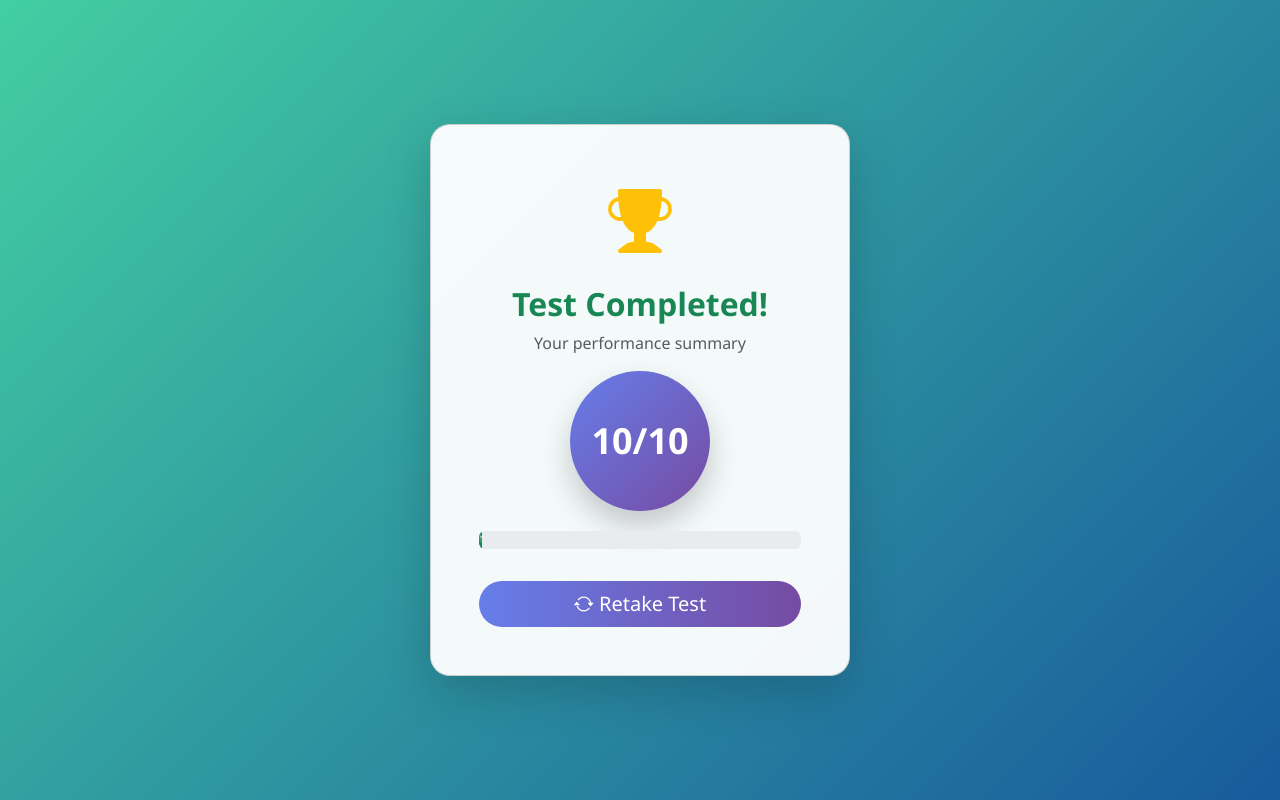
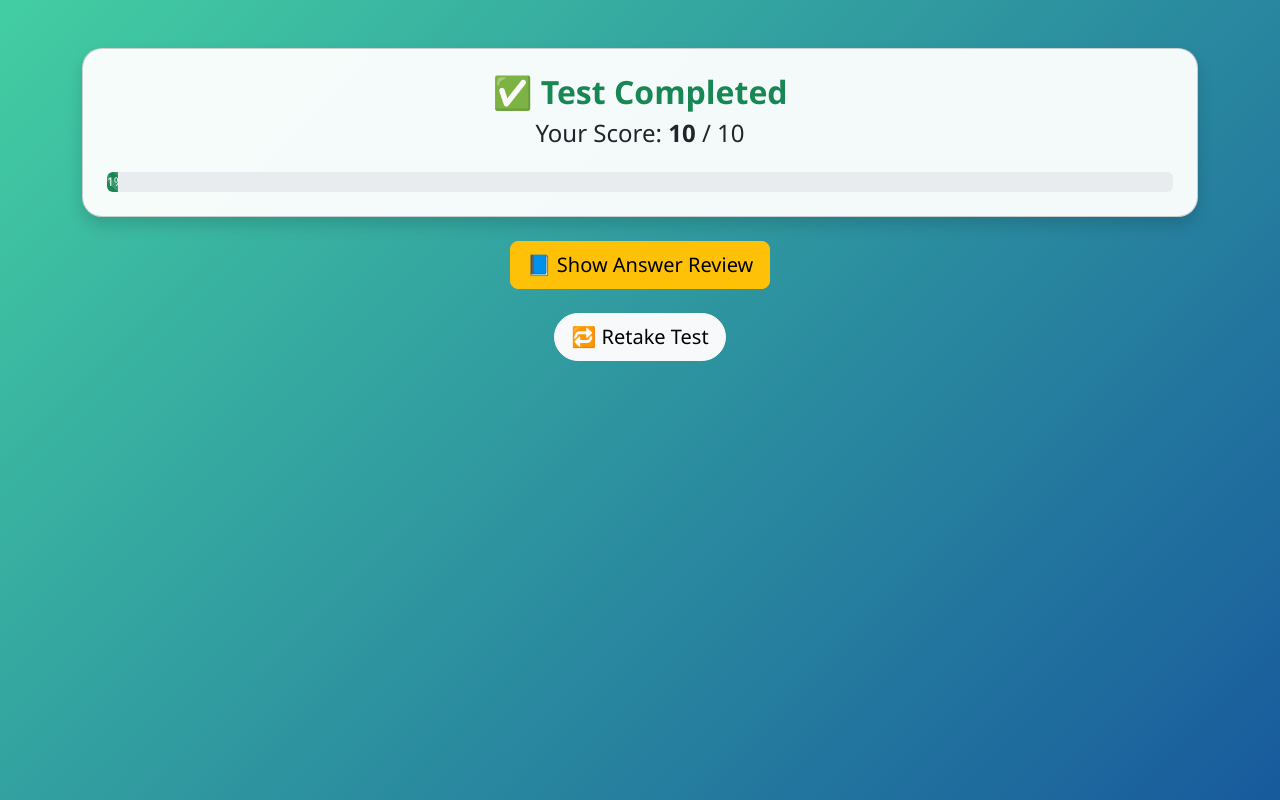
Before and after one commit to Darshan455111/AptiTest, a Django app: template testapp/templates/testapp/result.html in a window 1280 px wide. Run offline with Django 5.2, Linux system fonts and the light colour scheme; the template is opened without the code that fills it: most values are stand-ins (such as "Sample title", 1, 10 or a date in 2020).

Commit message:
Added Answer Review Feature

```diff
--- a/testapp/templates/testapp/result.html
+++ b/testapp/templates/testapp/result.html
@@ -4,11 +4,7 @@
     <meta charset="UTF-8">
     <title>Test Result</title>
 
-    <!-- Bootstrap -->
     <link href="https://cdn.jsdelivr.net/npm/bootstrap@5.3.2/dist/css/bootstrap.min.css" rel="stylesheet">
-
-    <!-- Icons -->
-    <link href="https://cdn.jsdelivr.net/npm/bootstrap-icons@1.11.3/font/bootstrap-icons.css" rel="stylesheet">
 
     <style>
         body {
@@ -17,77 +13,119 @@
             font-family: 'Segoe UI', sans-serif;
         }
 
-        .result-card {
+        .summary-card {
             background: rgba(255, 255, 255, 0.95);
             border-radius: 20px;
-            animation: scaleIn 0.8s ease;
-            transition: transform 0.3s ease;
         }
 
-        .result-card:hover {
-            transform: translateY(-8px);
+        .review-card {
+            background: #ffffff;
+            border-radius: 16px;
         }
 
-        .score-circle {
-            width: 140px;
-            height: 140px;
-            border-radius: 50%;
-            background: linear-gradient(135deg, #667eea, #764ba2);
-            color: white;
-            display: flex;
-            align-items: center;
-            justify-content: center;
-            font-size: 36px;
-            font-weight: bold;
-            margin: 0 auto 20px;
-            box-shadow: 0 15px 30px rgba(0,0,0,0.2);
+        .correct {
+            background-color: #d4edda;
+            border-left: 5px solid #28a745;
+            border-radius: 8px;
         }
 
-        .retry-btn {
-            background: linear-gradient(90deg, #667eea, #764ba2);
-            border: none;
-            border-radius: 50px;
-            transition: transform 0.3s ease;
-        }
-
-        .retry-btn:hover {
-            transform: scale(1.08);
-        }
-
-        @keyframes scaleIn {
-            from { opacity: 0; transform: scale(0.8); }
-            to { opacity: 1; transform: scale(1); }
+        .wrong {
+            background-color: #f8d7da;
+            border-left: 5px solid #dc3545;
+            border-radius: 8px;
         }
     </style>
 </head>
 
 <body>
 
-<div class="container d-flex justify-content-center align-items-center" style="min-height:100vh;">
-    <div class="card result-card shadow-lg p-5 text-center" style="max-width:420px; width:100%;">
+<div class="container py-5">
 
-        <i class="bi bi-trophy-fill text-warning mb-3" style="font-size:4rem;"></i>
+    <!-- SUMMARY -->
+    <div class="card summary-card shadow p-4 mb-4 text-center">
+        <h2 class="text-success fw-bold">✅ Test Completed</h2>
+        <h4>Your Score: <b>{{ score }}</b> / {{ total }}</h4>
 
-        <h2 class="fw-bold text-success mb-2">Test Completed!</h2>
-        <p class="text-muted">Your performance summary</p>
-
-        <div class="score-circle">
-            {{ score }}/{{ total }}
-        </div>
-
-        <div class="progress mb-3" style="height:18px;">
+        <div class="progress mt-3" style="height:20px;">
             <div class="progress-bar progress-bar-striped progress-bar-animated bg-success"
                  style="width: {{ percentage }}%;">
                 {{ percentage }}%
             </div>
         </div>
+    </div>
 
-        <a href="/" class="btn retry-btn text-white btn-lg mt-3">
-            <i class="bi bi-arrow-repeat"></i> Retake Test
-        </a>
+    <!-- TOGGLE BUTTON -->
+    <div class="text-center mb-4">
+        <button class="btn btn-warning btn-lg"
+                onclick="toggleReview()"
+                id="reviewBtn">
+            📘 Show Answer Review
+        </button>
+    </div>
+
+    <!-- ANSWER REVIEW -->
+    <div id="answerReview" style="display:none;">
+
+        <h3 class="text-white mb-3">📖 Answer Review</h3>
+
+        {% for item in review_data %}
+        <div class="card review-card shadow mb-4 p-3">
+
+            <h5 class="fw-bold">
+                Q{{ forloop.counter }}. {{ item.question.question_text }}
+            </h5>
+
+            {% for opt in item.options %}
+            <div class="p-2 mt-2
+                {% if opt.id == item.correct_option_id %}
+                    correct
+                {% elif opt.id == item.selected_option_id %}
+                    wrong
+                {% endif %}
+            ">
+                {{ opt.option_text }}
+
+                {% if opt.id == item.correct_option_id %}
+                    <span class="badge bg-success ms-2">Correct</span>
+                {% elif opt.id == item.selected_option_id %}
+                    <span class="badge bg-danger ms-2">Your Answer</span>
+                {% endif %}
+            </div>
+            {% endfor %}
+
+            {% if item.question.explanation %}
+            <div class="alert alert-info mt-3">
+                <b>Explanation:</b> {{ item.question.explanation }}
+            </div>
+            {% endif %}
+
+        </div>
+        {% endfor %}
 
     </div>
+
+    <div class="text-center mt-4">
+        <a href="/" class="btn btn-light btn-lg rounded-pill">
+            🔁 Retake Test
+        </a>
+    </div>
+
 </div>
+
+<script>
+    function toggleReview() {
+        const review = document.getElementById("answerReview");
+        const btn = document.getElementById("reviewBtn");
+
+        if (review.style.display === "none") {
+            review.style.display = "block";
+            btn.innerText = "❌ Hide Answer Review";
+        } else {
+            review.style.display = "none";
+            btn.innerText = "📘 Show Answer Review";
+        }
+    }
+</script>
 
 </body>
 </html>
```
Also changed, not shown: testapp/views.py (+55 -37 lines), db.sqlite3.
